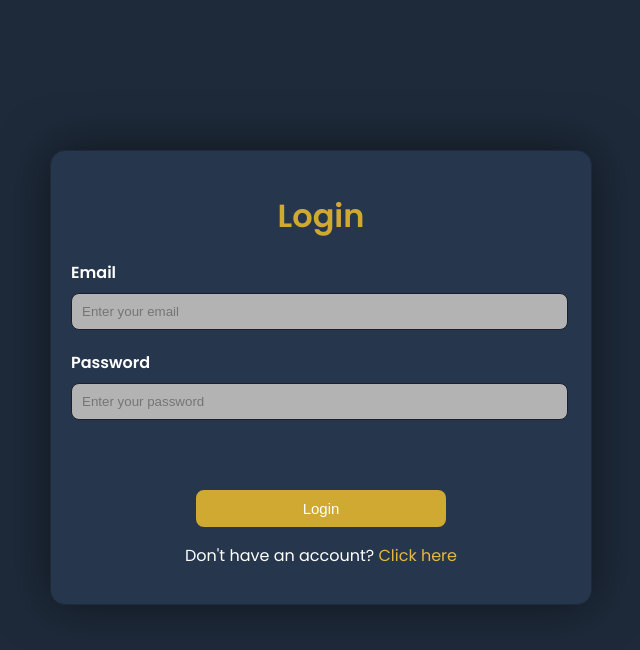
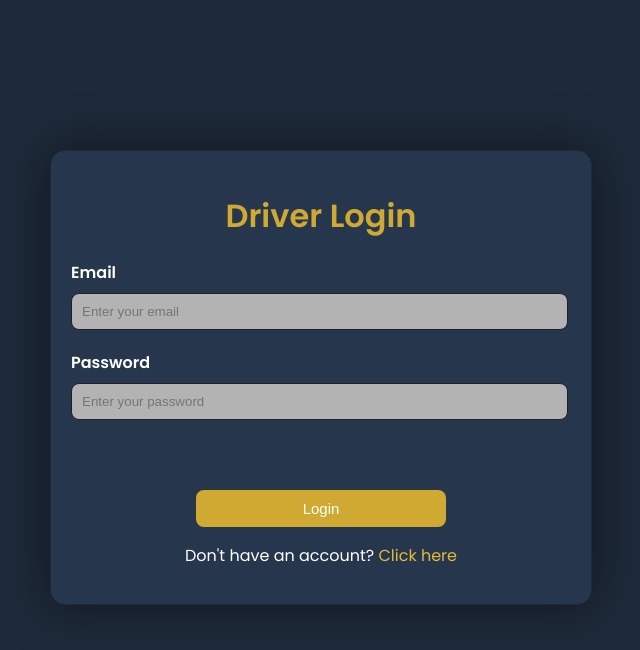
Before and after one commit to mulikruchi07/Smartphone-Application-for-Real-Time-Driving-Behavior-Analysis-and-Feedback, a plain HTML site: page Driver_login.html in a window 1280 px wide. Shown: the whole page, without its empty margins (319-959 px from the left). Drawn offline with Linux system fonts and the light colour scheme.

Commit message:
Update Driver_login.html

```diff
--- a/Driver_login.html
+++ b/Driver_login.html
@@ -6,8 +6,8 @@
     <title>Driver Login</title>
     <link href="https://fonts.googleapis.com/css2?family=Poppins:wght@400;500;600&display=swap" rel="stylesheet">
     <style>
-    /* General body styling */
-body {
+        /* General body styling */
+        body {
     font-family: 'Poppins', Arial, sans-serif;
     background-color: #1e2a3a;
     color: #fff;
@@ -117,7 +117,7 @@ a:hover {
 </head>
 <body>
     <div class="container">
-        <h1>Login</h1>
+        <h1>Driver Login</h1>
         <form action="driver_login.php" method="post">
             <label for="email">Email</label>
             <input type="email" id="email" name="email" placeholder="Enter your email" required><br>
```
